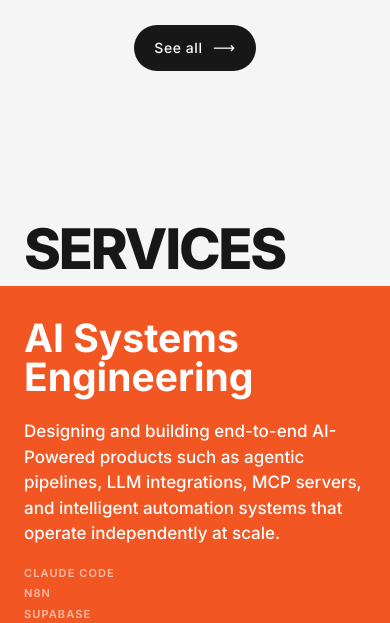
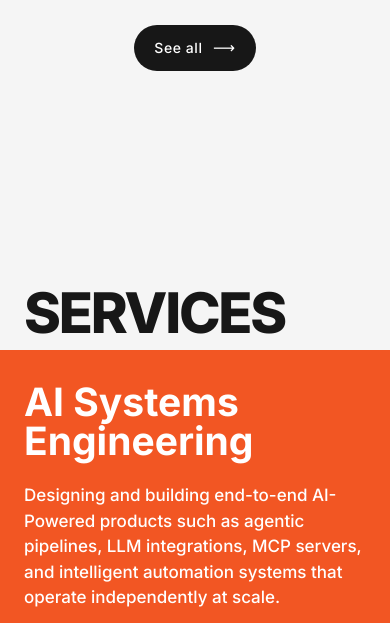
Before and after one commit to Ochweda/PortfolioOchweda, a website: page index.html in a window 390 px wide. Shown: the part 1876-2499 px from the top of the page. Drawn offline with nearby package versions, Linux system fonts and the light colour scheme; a script that the page names is missing.

Commit message:
Increase services section top padding on mobile further

```diff
--- a/style.css
+++ b/style.css
@@ -3475,7 +3475,7 @@ nav.bmenu-nav-list {
     }
     section.services {
         padding-bottom: 0;
-        padding-top: 9em;
+        padding-top: 13em;
     }
 }
 .see-all-btn {
```
